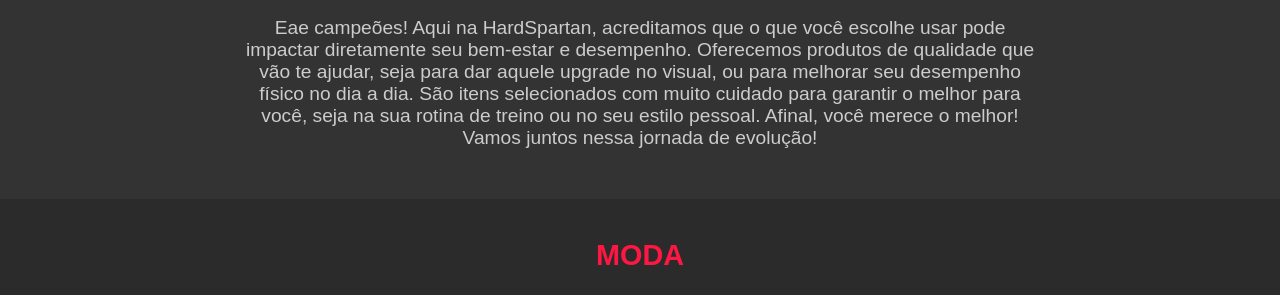
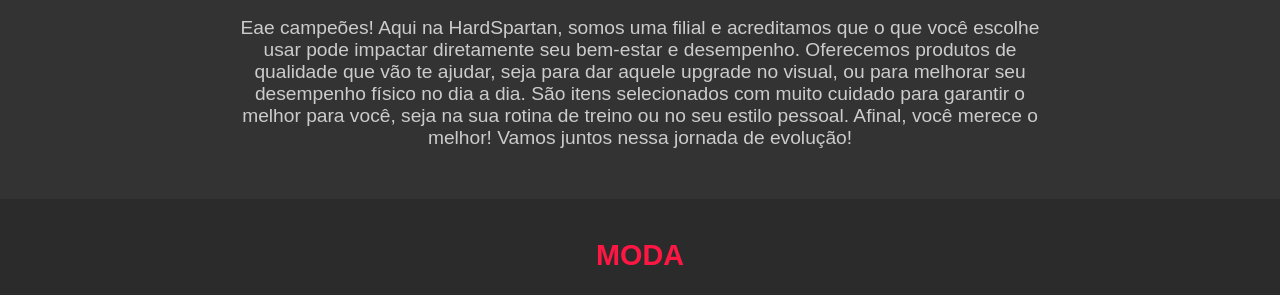
Before and after one commit to hardspartan7/homepage, a plain HTML site: page index.html in a window 1280 px wide. Shown: the part 344-639 px from the top of the page. Drawn offline with Linux system fonts and the light colour scheme.

Commit message:
index.html

```diff
--- a/index.html
+++ b/index.html
@@ -249,7 +249,7 @@
   <section class="descricao-loja">
     <div class="container">
       <h3>Do Melhor, Para os Melhores!</h3>
-      <p>Eae campeões! Aqui na HardSpartan, acreditamos que o que você escolhe usar pode impactar diretamente seu bem-estar e desempenho. Oferecemos produtos de qualidade que vão te ajudar, seja para dar aquele upgrade no visual, ou para melhorar seu desempenho físico no dia a dia. São itens selecionados com muito cuidado para garantir o melhor para você, seja na sua rotina de treino ou no seu estilo pessoal. Afinal, você merece o melhor! Vamos juntos nessa jornada de evolução!</p>
+      <p>Eae campeões! Aqui na HardSpartan, somos uma filial e acreditamos que o que você escolhe usar pode impactar diretamente seu bem-estar e desempenho. Oferecemos produtos de qualidade que vão te ajudar, seja para dar aquele upgrade no visual, ou para melhorar seu desempenho físico no dia a dia. São itens selecionados com muito cuidado para garantir o melhor para você, seja na sua rotina de treino ou no seu estilo pessoal. Afinal, você merece o melhor! Vamos juntos nessa jornada de evolução!</p>
     </div>
   </section>
 
```
